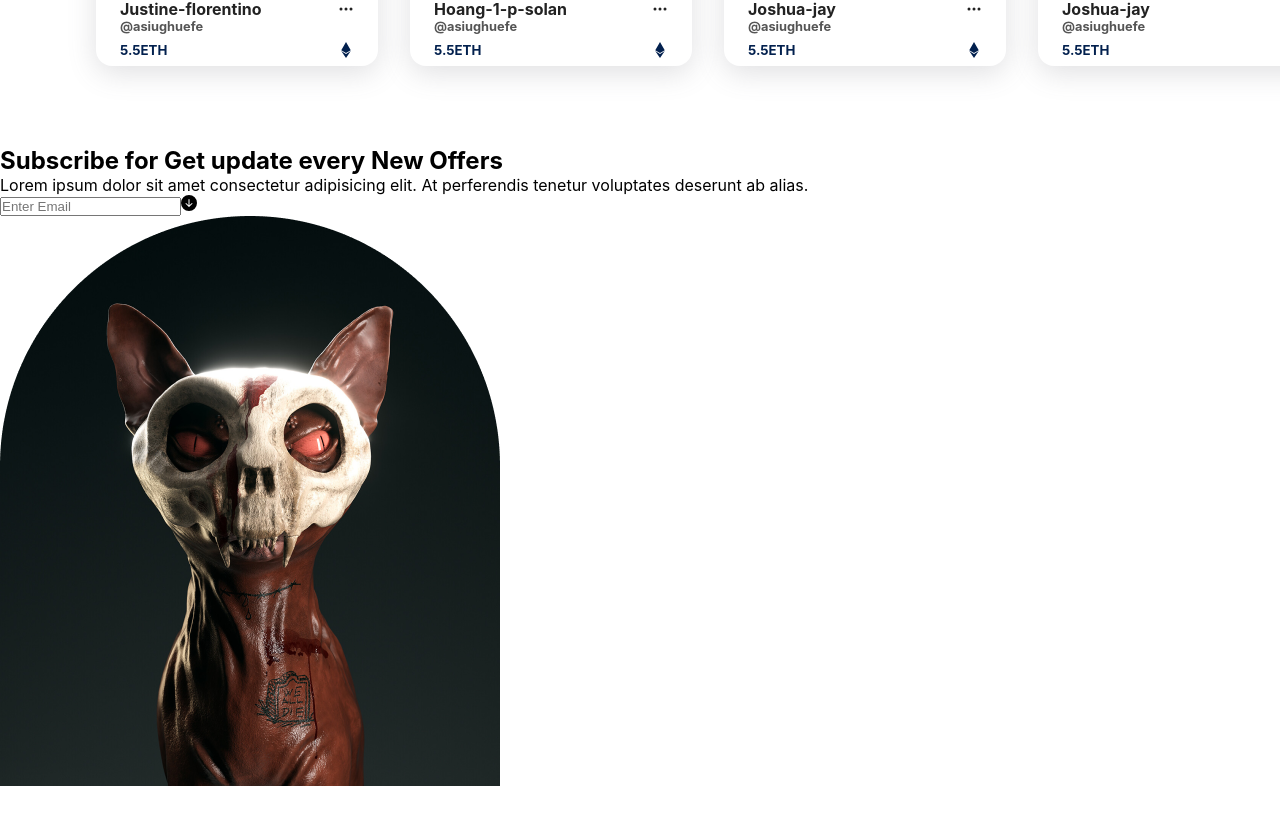
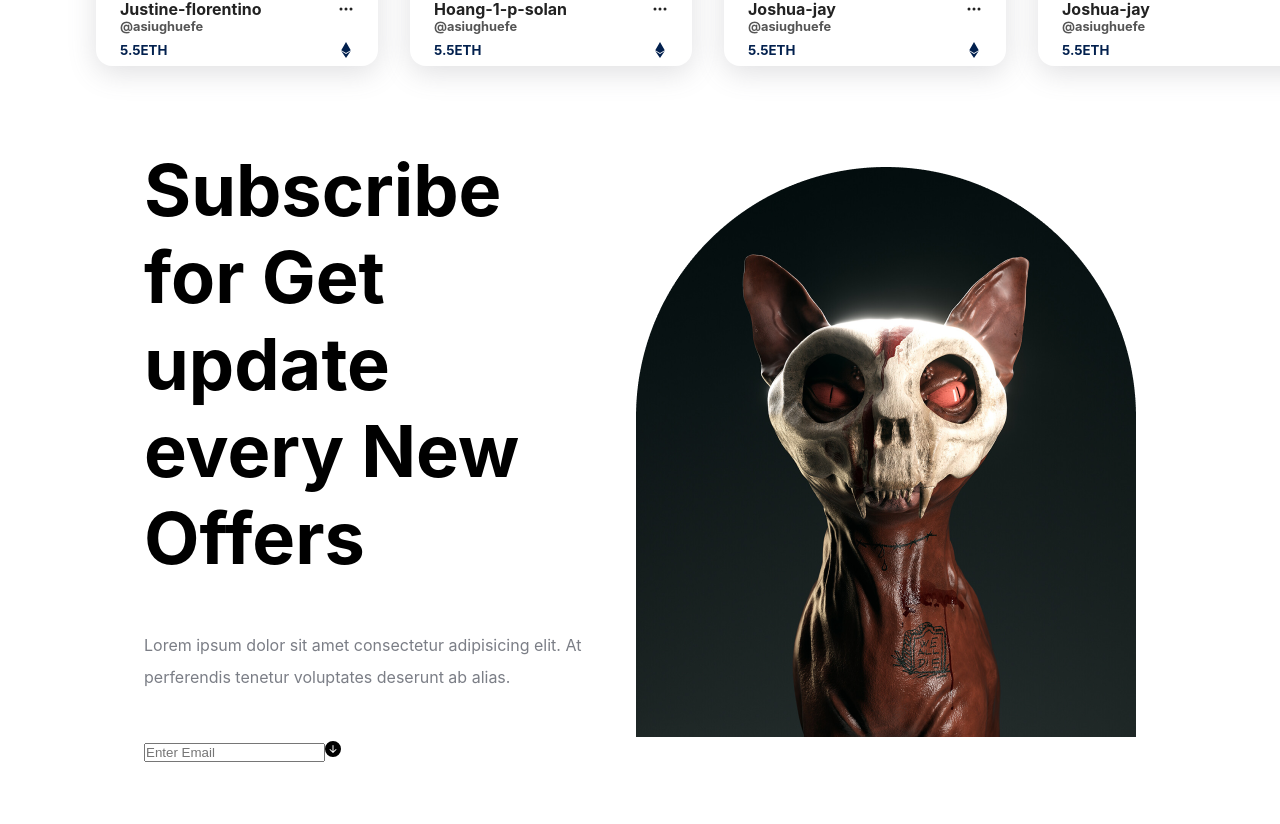
Before and after one commit to gift56/Nftlandingpage, a React (Create React App) app: page / in a window 1280 px wide. Shown: the part 3768-4592 px from the top of the page. Before the commit the page ends 4558 px from the top, so only its background shows below. Built offline with nearby package versions, Linux system fonts and the light colour scheme.

Commit message:
styling nsubscribe area

```diff
--- a/src/components/Subcribe.jsx
+++ b/src/components/Subcribe.jsx
@@ -25,4 +25,24 @@ const Subcribe = () => {
 
 export default Subcribe;
 
-const Section = styled.section``;
+const Section = styled.section`
+     display: flex;
+     align-items: center;
+     justify-content: center;
+     gap: 3rem;
+     margin: 0 9rem;
+     margin-bottom: 5rem;
+     .content {
+        display: flex;
+        flex-direction: column;
+        justify-content: center;
+        gap: 3rem;
+        h2 {
+         font-size: 4.5rem;
+        }
+        p{
+            color: #7b7e86;
+            line-height: 2rem;
+        }
+     }
+`;
```
